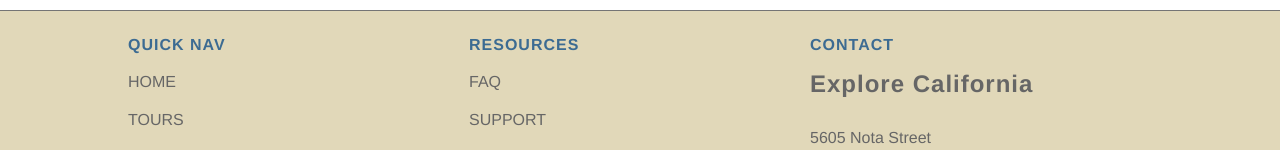
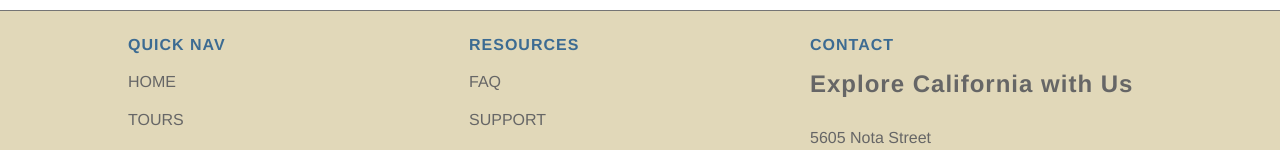
Before and after one commit to vvverma/explore_california, a plain HTML site: page tours.html in a window 1280 px wide. Shown: the part 3460-3610 px from the top of the page. Drawn offline with Linux system fonts and the light colour scheme.

Commit message:
change in the tours.html

```diff
--- a/tours.html
+++ b/tours.html
@@ -161,7 +161,7 @@
         </div>
         <div id="companyInfo">
           <h1>Contact</h1>
-          <h2>Explore California</h2>
+          <h2>Explore California with Us</h2>
           <p>5605 Nota Street<br />
             Ventura, CA 93003</p>
           <p>866.555.4310<br />866.555.4315 <em>(24 hour support)</em></p>
```
